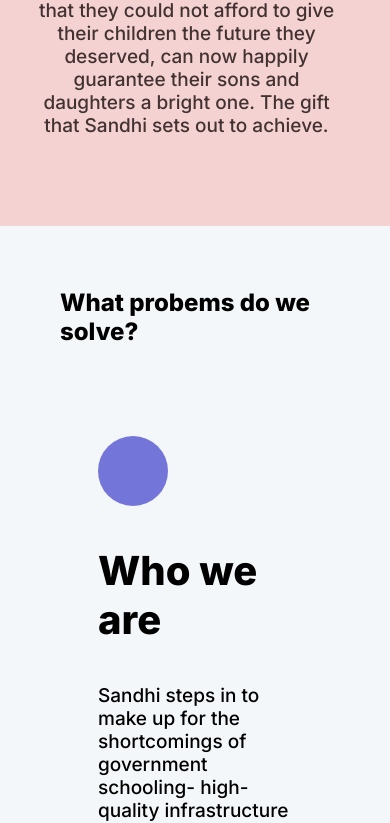
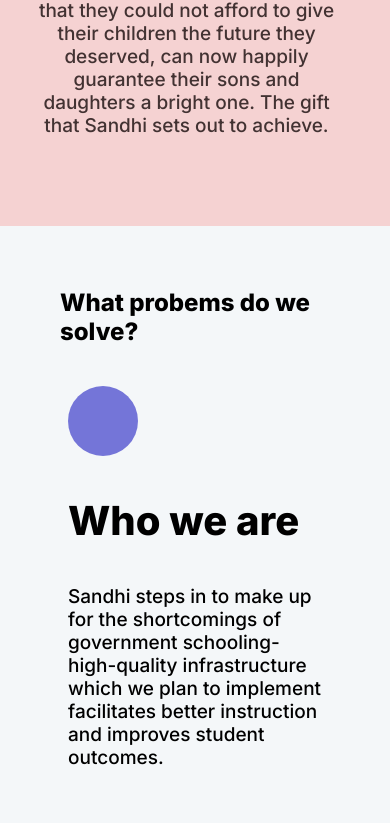
Before and after one commit to sandhi-the-connect/sandhi-the-connect.github.io, a website: page src/about-sandhi.html in a window 390 px wide. Shown: the part 1146-1969 px from the top of the page. Drawn offline with Linux system fonts and the light colour scheme.

Commit message:
santripta

```diff
--- a/src/scss/style.scss
+++ b/src/scss/style.scss
@@ -956,6 +956,9 @@
 	}
 }
 
+#problems-tiled{
+	padding: 0;
+}
 
 #problems-tiled{
 	display: flex;
@@ -986,9 +989,12 @@
 
 @media only screen and (max-width: 800px) {
 	#problems-tiled{
+		padding: 0;
+	}
+	#problems-tiled{
+		display: flex;
 		flex-direction: column;
-		height: 100%;
-		padding: 50px 30px;
+		flex-wrap: wrap;
 
 		.box{
 			text-align: center;
```
Also changed, not shown: src/css/style.css, 1 other file.
